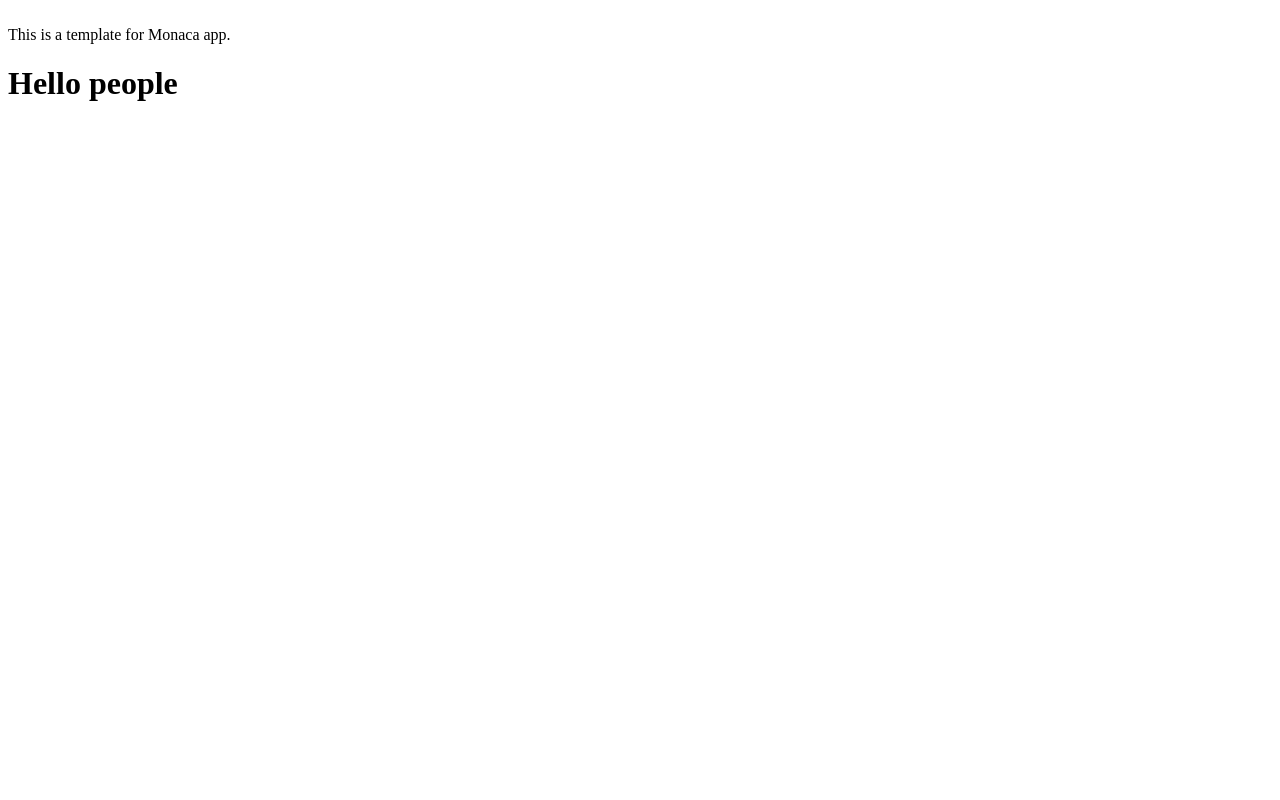
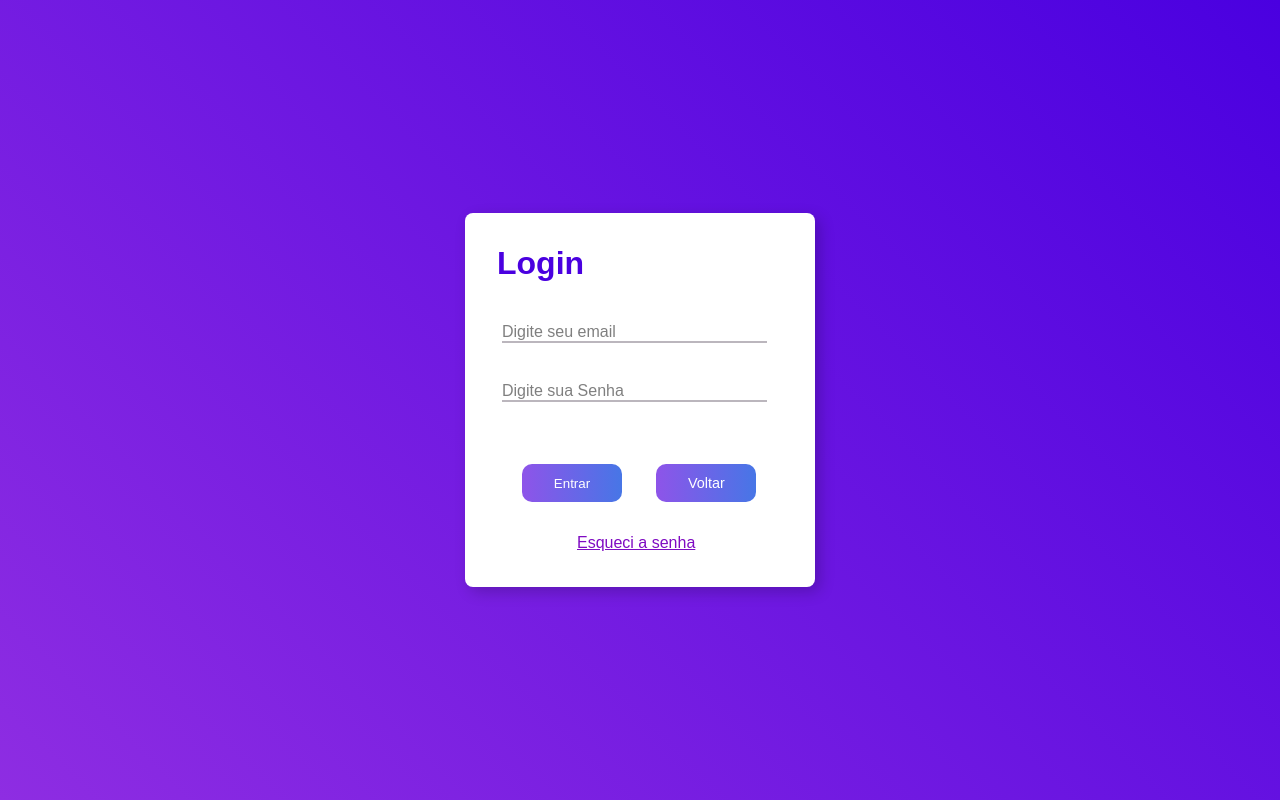
Before and after one commit to heeybelles/LoginProjecMobile, a website: page www/index.html in a window 1280 px wide. Drawn offline with Linux system fonts and the light colour scheme.

Commit message:
Atualização: inserção da tela de login

```diff
--- a/www/css/style.css
+++ b/www/css/style.css
@@ -1 +1,117 @@
-/**/
+*{
+ margin: 0;
+ border: 0;
+ padding: 0;
+ box-sizing: border-box;
+}
+.body{
+  background: linear-gradient(45deg,#8e2de2,#4a00e0);
+  background-repeat: no-repeat;
+  min-height: 100px;
+  min-width: 100px;
+  display:flex;
+  align-items: center;
+  justify-content: center;
+ color:#4a00e0;
+ font-family: Arial, Helvetica, sans-serif;
+
+}
+.main{
+    background: white;
+    max-width: 350px;
+    min-height: 40px;
+    padding: 2rem;
+    box-shadow: 5px 5px 15px rgba(0,0,0,0.2);
+    border-radius: 8px;
+    position: absolute;
+}
+.input text{
+    font-weight: 600;
+    margin-bottom: 2rem;
+    position: relative;
+}
+.campo{
+    position: relative;
+
+}
+.campo input{
+    outline: none;
+    font-size: 1rem;
+    color:rgba(0,0,0,0.7);
+    border-bottom: 2px solid rgb(187, 182, 189);
+    width: 265px;
+    margin-bottom: 0.3rem;
+
+
+}
+.campo input::placeholder{
+    color:rgba(0,0,0,0.5)
+}
+
+
+.form.card{
+    position: absolute;
+    display: block;
+    background-attachment: fixed;
+    background-size: cover;
+}
+.card{
+    border-radius: 5;
+    padding: 5;
+    font-size: 30px;
+
+
+}
+.placeholder{
+    height: 550px;
+}
+.button1.button2{
+    margin-bottom: 1em;
+    border:0;
+}
+.main.h1{
+    font-size: 45px;
+}
+
+.button1{
+    background: linear-gradient(to left,#4776E6,#8e54e9);
+    margin-bottom: 1rem;
+    border-radius: 10px;
+    margin-left: 25px;
+    height: 38px;
+    width: 100px;
+    color: white;
+    cursor: pointer;
+    font-weight: 300;
+    transition: all 0.3s ease;
+}
+.button2{
+    background: linear-gradient(to left,#4776E6,#8e54e9);
+    margin-bottom: 2rem;
+    border-radius: 10px;
+    margin-left: 30px;
+    height: 38px;
+    width: 100px;
+    color: white;
+    cursor: pointer;
+    font-size: 0.9rem;
+    font-weight: 300;
+    transition: all 0.3s ease;
+}
+.button1.button2 :hover{
+letter-spacing: 0.5px;
+background: linear-gradient(to left,#4776E6,#8e54e9);
+
+}
+
+.link{
+   color:rgb(127, 11, 194);
+   margin-left: 80px;
+
+
+}
+.fieldset{
+    height: 310px;
+    width: 370px;
+    border: 0;
+}
--- a/www/index.html
+++ b/www/index.html
@@ -1,18 +1,38 @@
-<!DOCTYPE HTML>
 <html>
-<head>
-    <meta charset="utf-8">
-    <meta name="viewport" content="width=device-width, initial-scale=1, maximum-scale=1, user-scalable=no">
-    <meta http-equiv="Content-Security-Policy" content="default-src * data: gap: content: https://ssl.gstatic.com; style-src * 'unsafe-inline'; script-src * 'unsafe-inline' 'unsafe-eval'">
-    <script src="components/loader.js"></script>
-    <link rel="stylesheet" href="components/loader.css">
-    <link rel="stylesheet" href="css/style.css">
-    <script>
-    </script>
-</head>
-<body>
-	<br />
-    This is a template for Monaca app.
-</body>
-<h1>Hello people</h1>
-</html>
+    <head>
+      <meta http-equiv="cache-control" content="no-cache" />
+      <meta http-equiv="content-type" content="text/html; charset=UTF-8" />
+      <meta name="author" content="Eduarda Belles">
+      <meta name="description" content="ProjetoMobile">
+      <link rel="stylesheet" href="css/style.css" type="text/css">
+     <title>Login</title>
+    </head>
+    <body class="body">
+      <main class="main">
+     <form id="form" class="form">
+      <fieldset class="fieldset">
+
+            <h1>Login</h1>
+            <br><br>
+             <div class="card">
+              <div class="campo">
+            <input type="text" for="email" name="email" id="campo" placeholder="Digite seu email" > <br><br>
+            <input type="password" for="senha" name="senha" id="campo" placeholder="Digite sua Senha">
+              </div>
+
+            <br>
+             </div>
+             <br>
+             <div class="button">
+                <button type="submit" class="button1">Entrar</button>
+                <button type="submit" class="button2">Voltar</button>
+                <br>
+                <a class="link" href="#Link">Esqueci a senha</a>
+             </div>
+
+            </fieldset>
+       </form>
+      </main>
+     </div>
+    </body>
+    </html>
```
